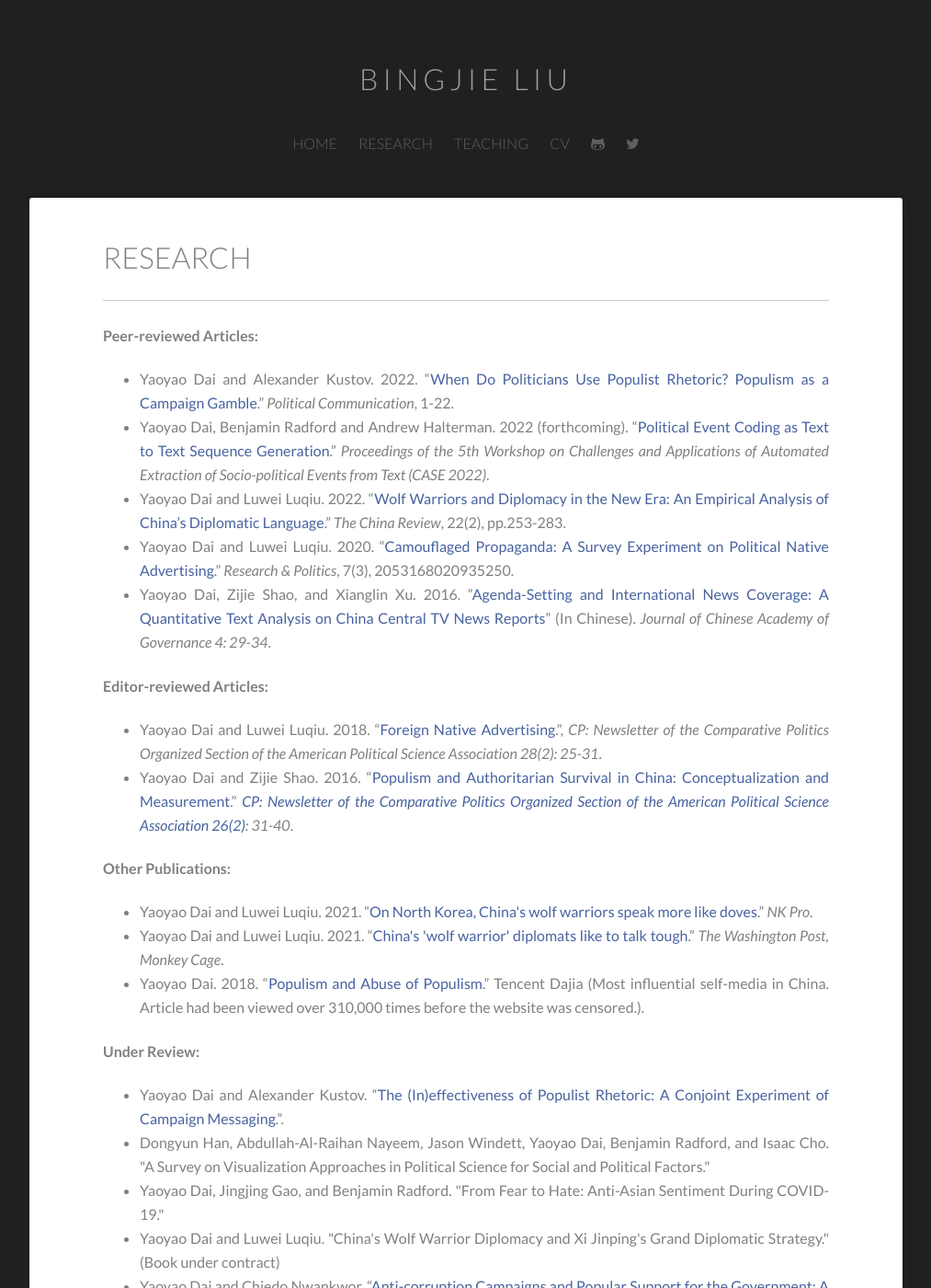
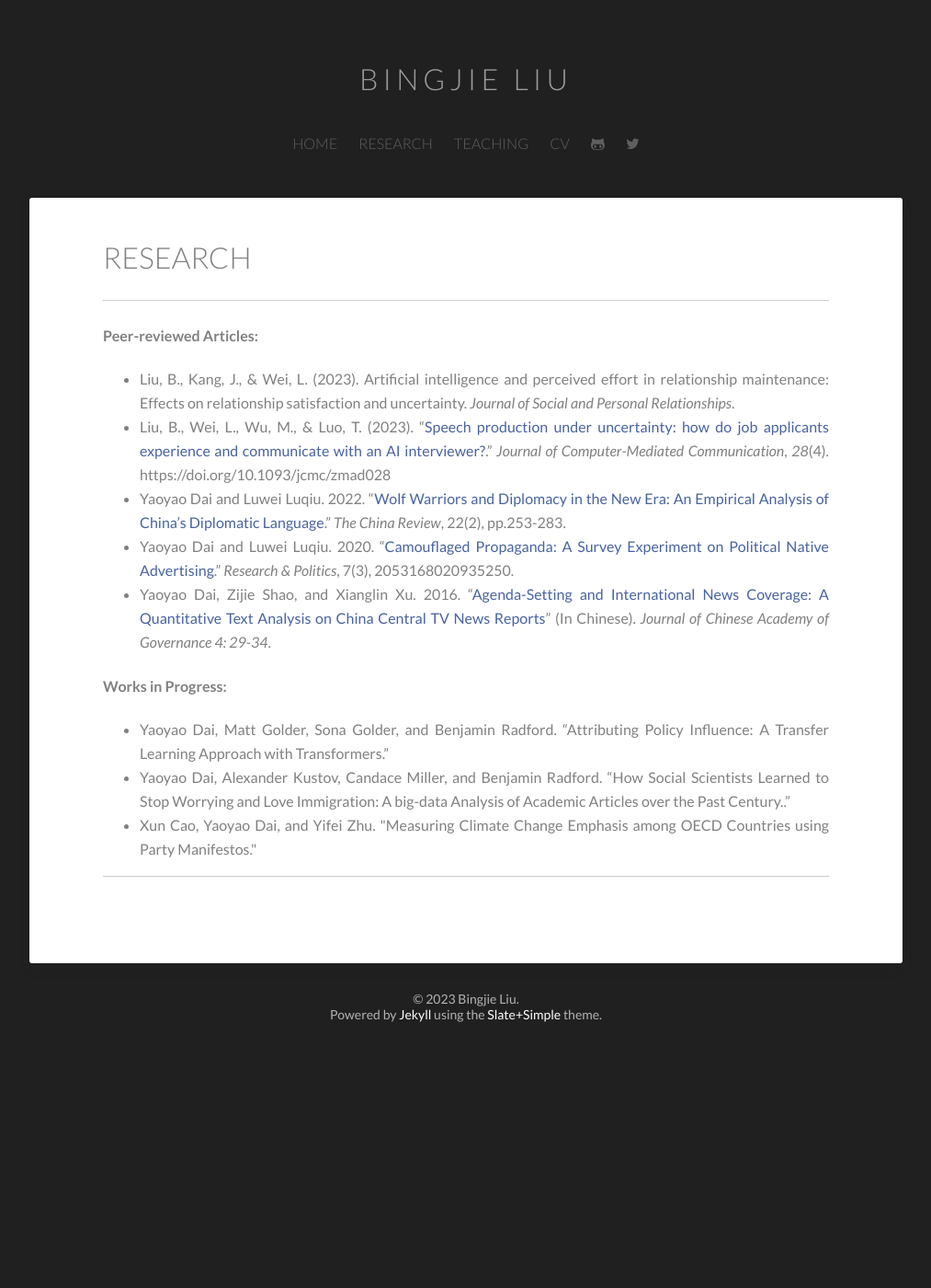
Before and after one commit to LBJCOMM/LBJCOMM.github.io, a Jekyll site: the page built from publications/index.md, in a window 1280 px wide and 1400 px high. Shown: the whole window at 92% size, without its empty margins (133-1146 px from the left). Built offline with Jekyll 4.4.1, drawn with Linux system fonts in a browser that asks for light colours; some of the changed text lies outside the part shown.

Commit message:
Update index.md

```diff
--- a/publications/index.md
+++ b/publications/index.md
@@ -6,43 +6,14 @@ title: RESEARCH
 <h4> Peer-reviewed Articles: </h4>
 
 <ul align='justify'>
-  <li>Yaoyao Dai and Alexander Kustov. 2022. “<a href="/files/DaiKustov2022.pdf">When Do Politicians Use Populist Rhetoric? Populism as a Campaign Gamble</a>.” <i>Political Communication</i>, 1-22. </li>
-  <li>Yaoyao Dai, Benjamin Radford and Andrew Halterman. 2022 (forthcoming). “<a href="/files/CASE_2022.pdf">Political Event Coding as Text to Text Sequence Generation</a>.” <i>Proceedings of the 5th Workshop on Challenges and Applications of Automated Extraction of Socio-political Events from Text (CASE 2022)</i>. </li>
+  <li>Liu, B., Kang, J., & Wei, L. (2023). Artificial intelligence and perceived effort in relationship maintenance: Effects on relationship satisfaction and uncertainty. <i>Journal of Social and Personal Relationships</i>. </li>
+  <li>Liu, B., Wei, L., Wu, M., & Luo, T. (2023). “<a href="/files/20_AI interview.pdf">Speech production under uncertainty: how do job applicants experience and communicate with an AI interviewer?</a>.” <i>Journal of Computer-Mediated Communication</i>, <i>28</i>(4). https://doi.org/10.1093/jcmc/zmad028 </li>
+
+
+
   <li>Yaoyao Dai and Luwei Luqiu. 2022. “<a href="https://muse.jhu.edu/article/856656">Wolf Warriors and Diplomacy in the New Era: An Empirical Analysis of China’s Diplomatic Language</a>.” <i>The China Review</i>, 22(2), pp.253-283. </li>
   <li>Yaoyao Dai and Luwei Luqiu. 2020. “<a href="https://journals.sagepub.com/doi/full/10.1177/2053168020935250">Camouflaged Propaganda: A Survey Experiment on Political Native Advertising</a>.” <i>Research & Politics</i>, 7(3), 2053168020935250. </li>
   <li>Yaoyao Dai, Zijie Shao, and Xianglin Xu. 2016. “<a href="/files/ShaoDaiXu2016.pdf">Agenda-Setting and International News Coverage: A Quantitative Text Analysis on China Central TV News Reports</a>” (In Chinese). <i>Journal of Chinese Academy of Governance 4: 29-34</i>. </li>
-</ul>
-
-<h4> Editor-reviewed Articles: </h4>
-
-<ul align='justify'>
-  <li>Yaoyao Dai and Luwei Luqiu. 2018.  “<a href="http://comparativenewsletter.com/files/archived_newsletters/2018_fall.pdf">Foreign Native Advertising</a>.”, <i>CP: Newsletter of the Comparative Politics Organized Section of the American Political Science Association 28(2): 25-31</i>.</li>
-  <li>Yaoyao Dai and Zijie Shao. 2016. “<a href="/files/Dai_CPnewsletter2016.pdf">Populism and Authoritarian Survival in China: Conceptualization and Measurement</a>.” <i><a href="http://comparativenewsletter.com/files/archived_newsletters/fall_2016.pdf">CP: Newsletter of the Comparative Politics Organized Section of the American Political Science Association 26(2)</a>: 31-40</i>. </li>
-</ul>
-
-<h4> Other Publications: </h4>
-
-<ul align='justify'>
-  <li>Yaoyao Dai and Luwei Luqiu. 2021. “<a href="https://www.nknews.org/pro/on-north-korea-chinas-wolf-warriors-speak-more-like-doves/">On North Korea, China's wolf warriors speak more like doves</a>.” <i>NK Pro</i>. </li>
-  <li>Yaoyao Dai and Luwei Luqiu. 2021. “<a href="https://www.washingtonpost.com/politics/2021/05/12/chinas-wolf-warrior-diplomats-like-talk-tough">China's 'wolf warrior' diplomats like to talk tough</a>.” <i>The Washington Post, Monkey Cage</i>. </li>
-  <li>Yaoyao Dai. 2018. “<a href="https://web.archive.org/web/20180430021200/http://dajia.qq.com/original/owl/dyy180420.html">Populism and Abuse of Populism</a>.” Tencent Dajia (Most influential self-media in China. Article had been viewed over 310,000 times before the website was censored.). </li>
-</ul>
-
-<h4> Under Review: </h4>
-
-<ul align='justify'>
-  <li>Yaoyao Dai and Alexander Kustov. “<a href="/files/DaiKustov_conjoint.pdf">The (In)effectiveness of Populist Rhetoric: A Conjoint Experiment of Campaign Messaging</a>.”. </li>
-  <li> Dongyun Han, Abdullah-Al-Raihan Nayeem, Jason Windett, Yaoyao Dai, Benjamin Radford, and Isaac Cho. "A Survey on Visualization Approaches in Political Science for Social and Political Factors."</li>
-  <li> Yaoyao Dai, Jingjing Gao, and Benjamin Radford. "From Fear to Hate: Anti-Asian Sentiment During COVID-19."</li>
-  <li> Yaoyao Dai and Luwei Luqiu. "China's Wolf Warrior Diplomacy and Xi Jinping's Grand Diplomatic Strategy." (Book under contract) </li>
-  <li>Yaoyao Dai and Chiedo Nwankwor. “<a href="/files/DaiNwankwor_2021.pdf">Anti-corruption Campaigns and Popular Support for the Government: A Survey Experiment in Nigeria</a>.”</li>
-</ul>
-
-<h4> Working Papers: </h4>
-
-<ul align='justify'>
-  <li>Yaoyao Dai. “<a href="/files/Dai_Populism.pdf">Measuring Populism in Contexts: A Supervised Approach with Word Embedding Models</a>.” </li>
-  <li>Yaoyao Dai and Benjamin Radford. “<a href="/files/Dai_0BlinC.pdf">0-BlinC: Zero-Shot Bilingual Text Classification without Translation</a>.” </li>
 </ul>
 
 <h4> Works in Progress: </h4>
```
